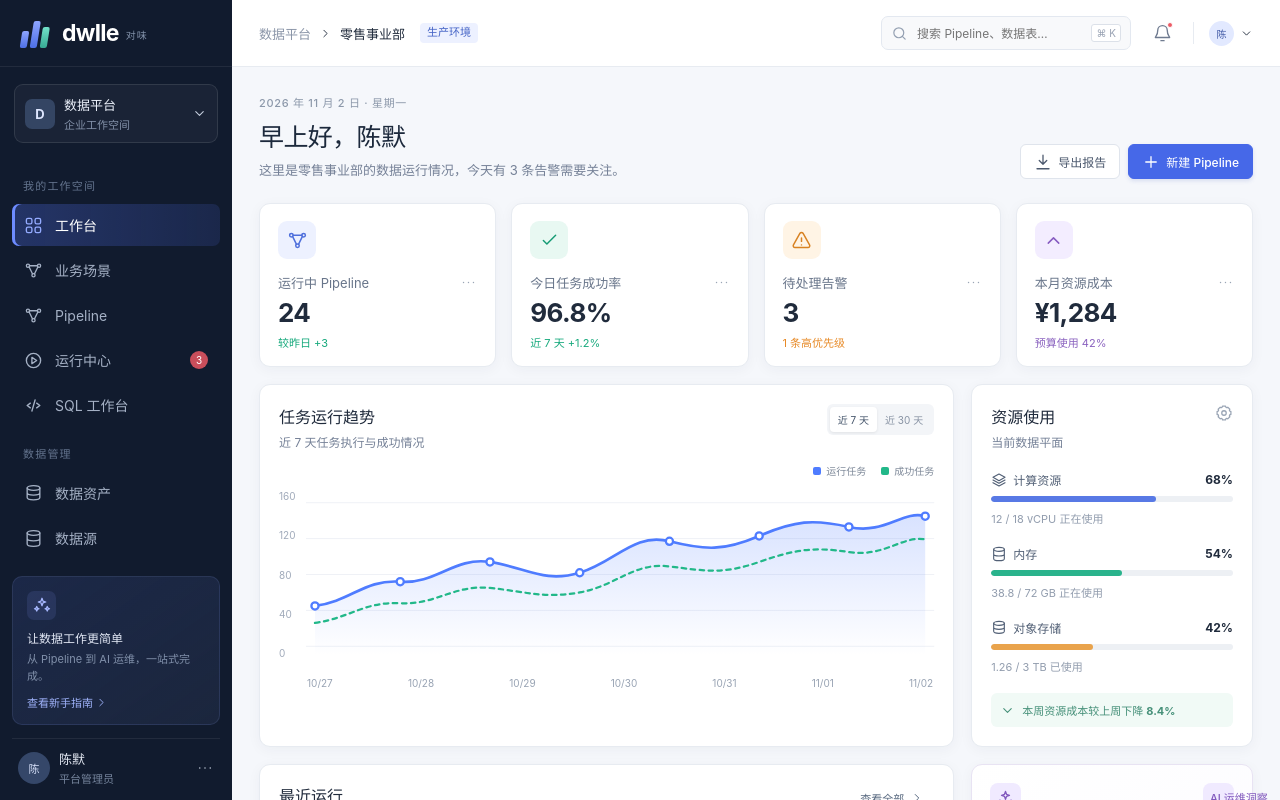
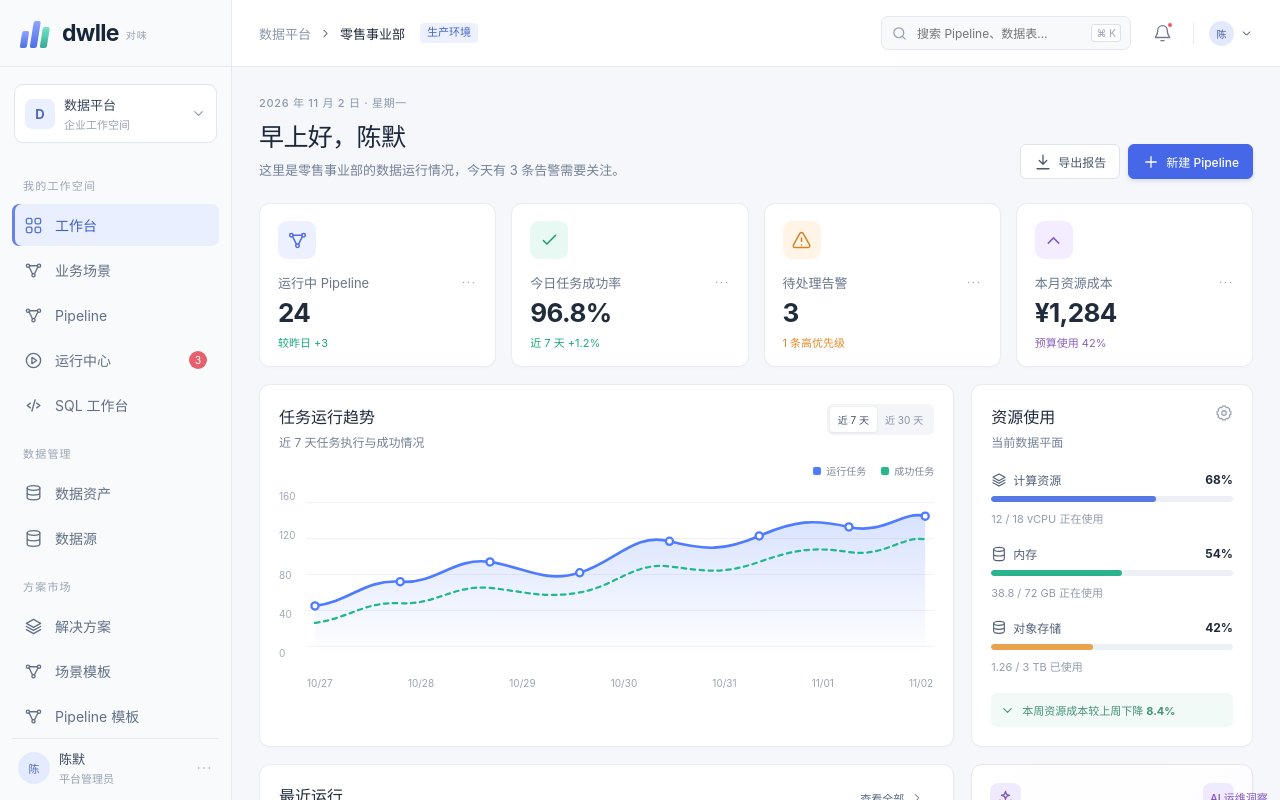
Before and after one commit to aqiao/dwlle, a React (Vite) app in the folder web/: page / in a window 1280 px wide. Shown: the top 800 px of the page. Built offline with nearby package versions, Linux system fonts and the light colour scheme.

Commit message:
T023: lighten workspace theme

```diff
--- a/web/src/styles.css
+++ b/web/src/styles.css
@@ -1094,3 +1094,35 @@ body { font-size: 14px; }
   .template-grid, .installed-summary { grid-template-columns: 1fr; }
   .market-notice { align-items: flex-start; flex-wrap: wrap; }
 }
+
+/* Light workspace theme */
+:root {
+  --sidebar: #f8fafc;
+  --border: #e8edf3;
+  --shadow: 0 1px 3px rgba(24, 39, 75, .025);
+}
+.sidebar { background: var(--sidebar); color: #5d6b80; border-right: 1px solid #e4eaf1; }
+.brand { border-bottom-color: #e7ecf2; }
+.brand-name { color: #18263b; }
+.brand-name span { color: #98a3b3; }
+.workspace-switcher { background: #fff; border-color: #e2e8f0; box-shadow: 0 1px 2px rgba(24,39,75,.02); }
+.workspace-icon { color: #4f68bb; background: #eaf0ff; }
+.workspace-switcher strong { color: #35445a; }
+.workspace-switcher span { color: #98a3b2; }
+.workspace-switcher > svg { color: #8b98aa; }
+.nav-label { color: #9aa5b4; }
+.nav-item { color: #627086; }
+.nav-item:hover { color: #33435b; background: #eef2f7; }
+.nav-item-active { color: #3e5fc0; background: #e9efff; box-shadow: inset 3px 0 #6684e5; }
+.nav-item-active svg { color: #5472d1; }
+.nav-badge { background: #e65f6c; }
+.help-card { display: none; }
+.sidebar-user { border-top-color: #e4eaf1; }
+.sidebar-user strong { color: #3b495e; }
+.sidebar-user span { color: #98a3b3; }
+.sidebar-user > svg { color: #96a2b2; }
+.sidebar .avatar { color: #536bb2; background: #e4ebff; }
+.mobile-close { color: #8290a3; }
+.card { box-shadow: var(--shadow); }
+.topbar { border-bottom-color: #e7ecf2; }
+.market-notice, .security-banner, .definition-binding-note { box-shadow: none; }
```
Also changed, not shown: 1 other file (tests, documents, lock files or other folders).
